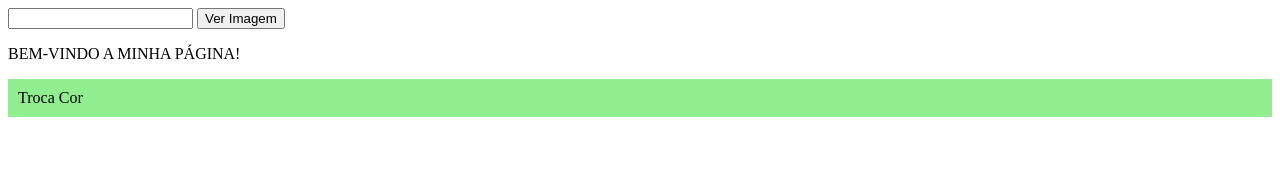
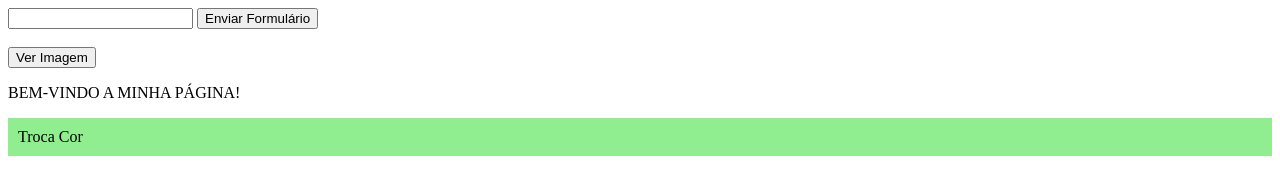
Before and after one commit to willnovak/ifsul, a plain HTML site: page interfaces/manipularHTML_JS/index.html in a window 1280 px wide. Drawn offline with Linux system fonts and the light colour scheme.

Commit message:
Add files via upload

```diff
--- a/interfaces/manipularHTML_JS/index.html
+++ b/interfaces/manipularHTML_JS/index.html
@@ -9,7 +9,11 @@
 </head>
 <body>
     <div id="postagem">
-        <input type="text" id="item" onkeydown="keydownFunction()" onkeyup="keyupFunction()">
+        <form action="" id="form">
+            <input type="text" id="item" onkeydown="keydownFunction()" onkeyup="keyupFunction()">
+            <button type="submit" onclick="validaForm(this)">Enviar Formulário</button>
+        </form>
+        <br>
         <button id="botao" onclick="addImg()">Ver Imagem</button>
         <button id="btn2" onclick="removeImg()">Esconder Imagem</button>
     </div>
--- a/interfaces/manipularHTML_JS/manipular.js
+++ b/interfaces/manipularHTML_JS/manipular.js
@@ -81,3 +81,24 @@ function trocaCor(id){
 function tiraCor(id){
     id.style.backgroundColor = 'lightgreen';
 }
+
+// -----------------------------------------------------------------------------------------------------------------------------
+// Valida se formulário foi preenchido
+// -----------------------------------------------------------------------------------------------------------------------------
+function validaForm(btn) {
+    // Pega o campo e o formulario pelo ID
+    var campo = document.getElementById('item');
+    var form  = document.getElementById('form');
+
+    // No submit do Form executa função
+    form.onsubmit = function(e) {
+        if (campo.value === ''){
+
+            // Se o campo estiver nulo previne de setar valor default e dispara alert
+            e.preventDefault();
+            alert('Formulário não preenchido!');
+
+        }
+    }
+
+}
```
